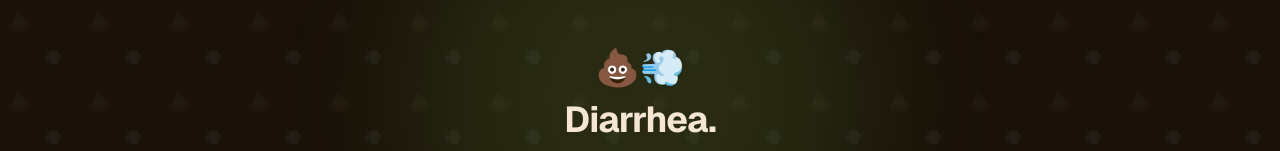
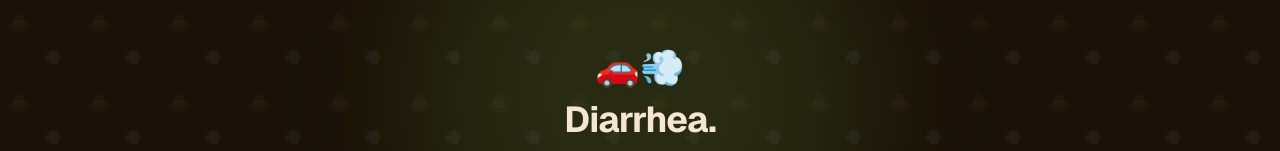
Before and after one commit to mhytkpppmw-code/whenyouredriving, a Next.js app: page / in a window 1280 px wide. Shown: the top 151 px of the page. Built offline with nearby package versions, Linux system fonts and the light colour scheme.

Commit message:
design changes

```diff
--- a/components/lyric-builder.tsx
+++ b/components/lyric-builder.tsx
@@ -119,7 +119,7 @@
     <div className="safe-pb mx-auto w-full max-w-2xl space-y-8 px-4 py-8 sm:space-y-10 sm:px-6 sm:py-12">
       <header className="text-center">
         <div className="mb-3 text-4xl drop-shadow-sm" aria-hidden>
-          💩💨
+          🚗💨
         </div>
         <h1 className="text-balance text-2xl font-bold tracking-tight text-cream sm:text-4xl">
           Diarrhea.
```
